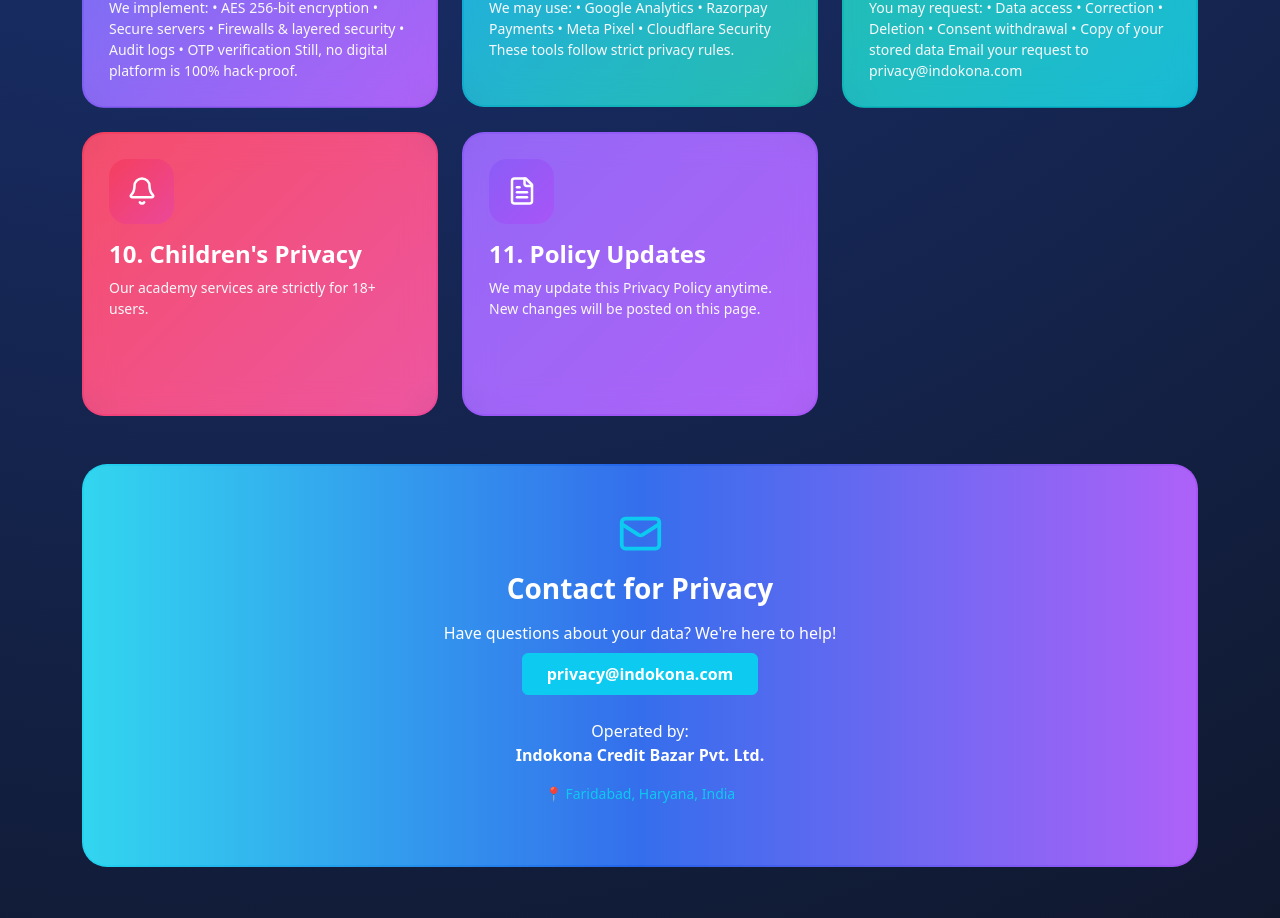
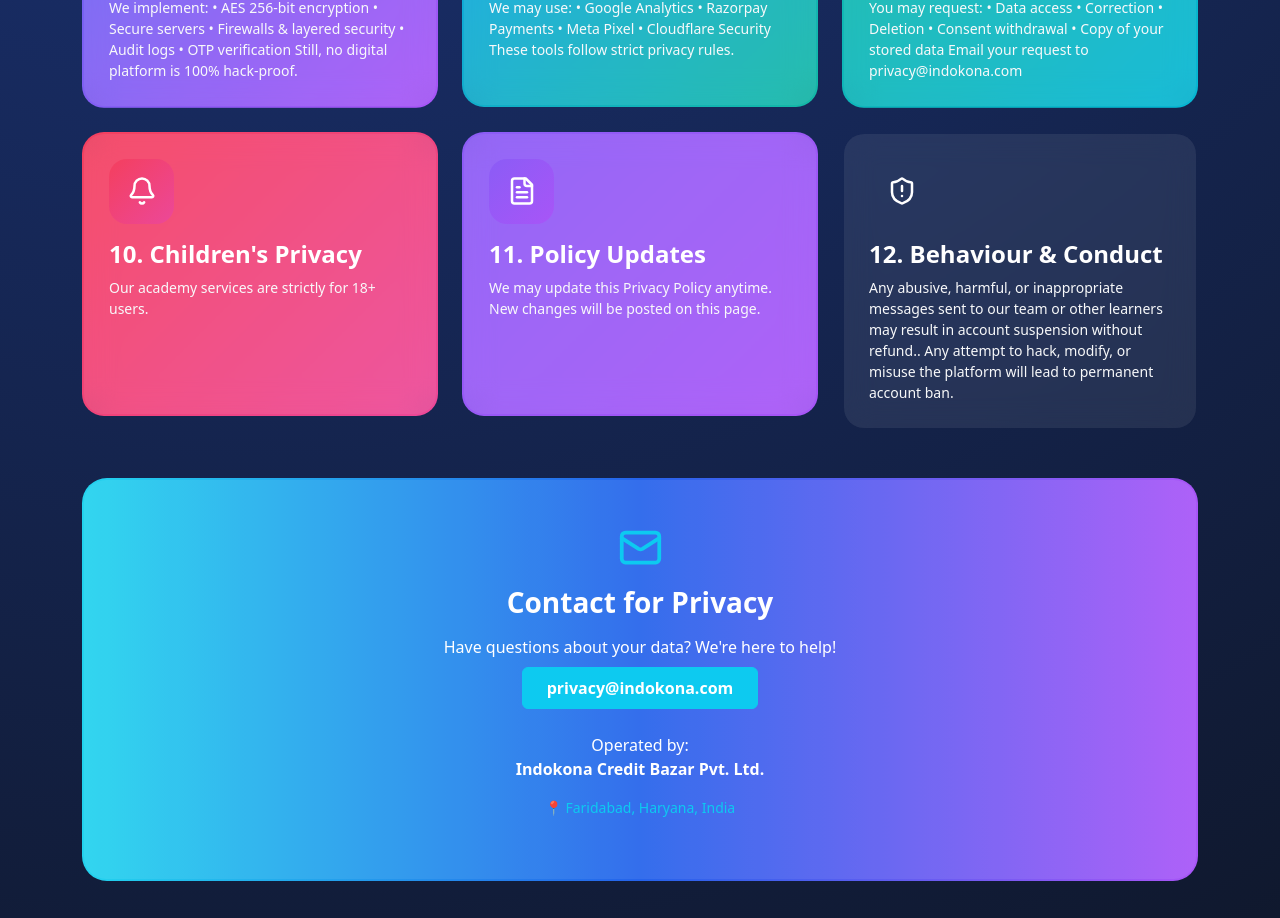
Before and after one commit to Tarunshakya1999/indokonafrontend, a React (Vite) app: page /acadmyprivacypolicy in a window 1280 px wide. Shown: the part 1377-2295 px from the top of the page. Built offline with nearby package versions, Linux system fonts and the light colour scheme.

Commit message:
Added New Inst hhhh 87654fdd hh999 765554 87655 878 uu77

```diff
--- a/src/AcadmyPrivacyPolicy.jsx
+++ b/src/AcadmyPrivacyPolicy.jsx
@@ -11,6 +11,7 @@ import {
   ShieldCheck,
   Server,
   KeyRound,
+  ShieldAlert,
 } from "lucide-react";
 
 export default function AcadmyPrivacyPolicy() {
@@ -175,6 +176,16 @@ Email your request to privacy@indokona.com`,
       content: `We may update this Privacy Policy anytime.
 
 New changes will be posted on this page.`,
+    },
+
+    {
+      id: 12,
+      title: "Behaviour & Conduct",
+      icon:  ShieldAlert,
+      color: ["#8a3cg4", "#a5653f6"],
+      content: `Any abusive, harmful, or inappropriate messages sent to our team or other learners may result in account suspension without refund..
+
+Any attempt to hack, modify, or misuse the platform will lead to permanent account ban.`,
     },
   ];
 
```
